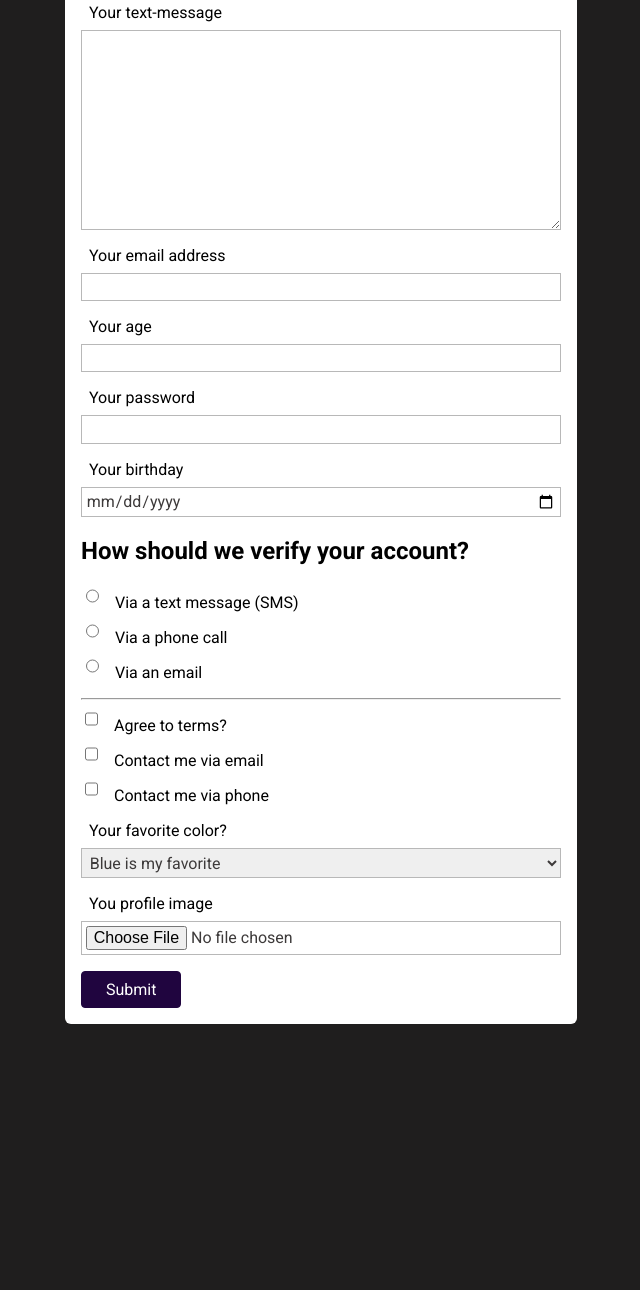
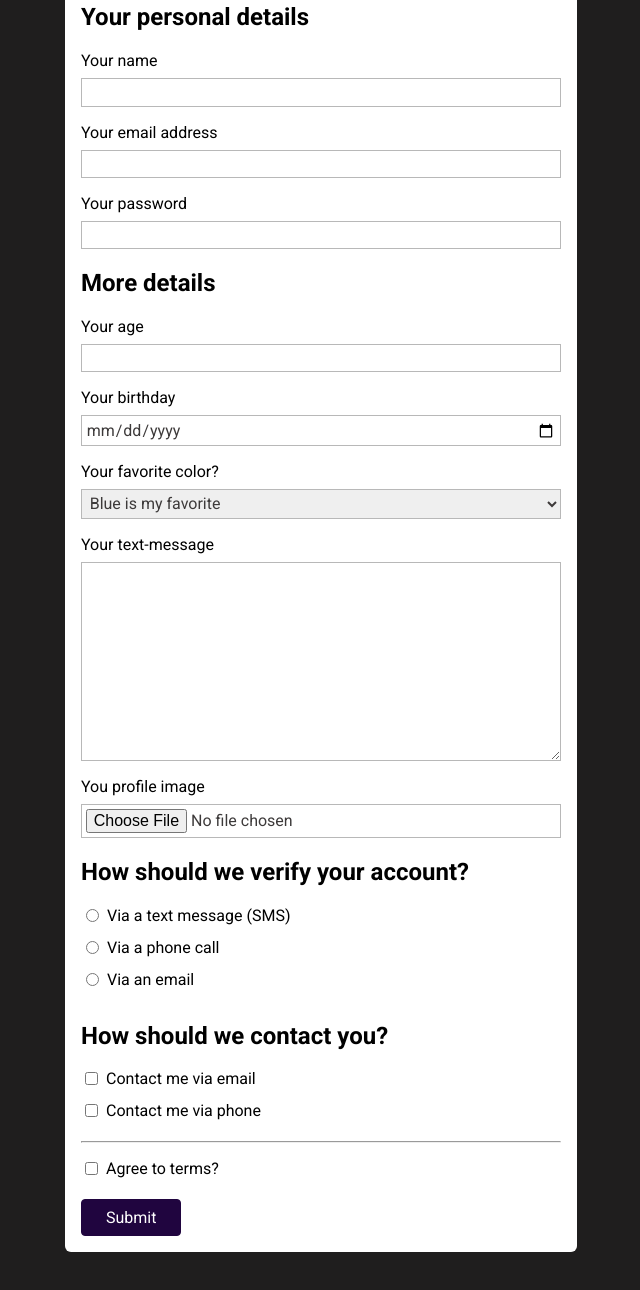
Before and after one commit to avishkaindula/0010-forms-project, a plain HTML site: page index.html in a window 1280 px wide. Shown: the part 140-1430 px from the top of the page, without its empty margins (319-959 px from the left). Before the commit the page ends 1212 px from the top, so only its background shows below. Drawn offline with Linux system fonts and the light colour scheme.

Commit message:
adding semantics and structuring the form

```diff
--- a/index.html
+++ b/index.html
@@ -13,8 +13,12 @@
     <title>HTML Forms</title>
   </head>
   <body>
+    <header>
+      <h1>Demo Form</h1>
+    </header>
+    <main>
+      <form action="/" method="GET">
         <!-- we typically write elements like input,button inside "form" element. -->
-    <form action="/" method="POST">
         <!-- <form action="/user-data" method="POST"> -->
         <!-- action attribute is used to define the URL this request should sent to. -->
         <!-- just a / means that the request was sent to the initial page.(index.html page)
@@ -26,6 +30,11 @@
         <!-- post is used whenever we need to store some data in a backend database. -->
         <!-- for post requests, any data that will be submitted will be part of the request itself. -->
         <!-- it's some kind of metadata that is attached to it. -->
+
+        <section>
+          <h2>Your personal details</h2>
+          <ul>
+            <li>
               <label for="user-name-id">Your name</label>
               <!-- label element is used to display the details about the input we expect. -->
               <input type="text" name="user-name" id="user-name-id" />
@@ -35,7 +44,55 @@
               <!-- when we add a name attribute to the input element, the data we write inside the boxes will be
               automatically "attached" to that name by the outgoing request even when the request fails. -->
               <!-- input types - text, email, number, password, date, radio, checkbox, file -->
+            </li>
+            <li>
+              <label for="user-email-id">Your email address</label>
+              <input type="email" name="user-email" id="user-email-id" />
+            </li>
+            <li>
+              <label for="user-password-id">Your password</label>
+              <input
+                type="password"
+                name="user-password"
+                id="user-password-id"
+              />
+            </li>
+          </ul>
+        </section>
 
+        <section>
+          <h2>More details</h2>
+          <ul>
+            <li>
+              <label for="user-age-id">Your age</label>
+              <input
+                type="number"
+                step="0.5"
+                name="user-age"
+                id="user-age-id"
+              />
+              <!-- step tells the browser how much value does it increase or decrease when clicking
+              the arrow buttons. -->
+            </li>
+            <li>
+              <label for="user-birthday-id">Your birthday</label>
+              <input type="date" name="user-birthday" id="user-birthday-id" />
+            </li>
+            <li>
+              <label for="favorite-color-id">Your favorite color?</label>
+              <select name="favorite-color" id="favorite-color-id">
+                <!-- this is how we create a dropdown menu. -->
+                <option value="blue">Blue is my favorite</option>
+                <option value="black">Black is my favorite</option>
+                <option value="red">Red is my favorite</option>
+              </select>
+              <!-- only the selected item's value will be assigned to the "favorite-color"
+              name in the url. -->
+            </li>
+          </ul>
+        </section>
+
+        <section>
           <label for="user-message-id">Your text-message</label>
           <textarea
             name="user-message"
@@ -45,32 +102,29 @@
           ></textarea>
           <!-- textarea is void element (it doesn't have a content) but it still has a
           closing tag.  -->
+        </section>
 
-      <label for="user-email-id">Your email address</label>
-      <input type="email" name="user-email" id="user-email-id" />
+        <section>
+          <label for="input-file-id">You profile image</label>
+          <input type="file" id="input-file-id" />
+          <!-- This is a file picker. -->
+        </section>
 
-      <label for="user-age-id">Your age</label>
-      <input type="number" step="0.5" name="user-age" id="user-age-id" />
-      <!-- step tells the browser how much value does it increase or decrease when clicking
-      the arrow buttons. -->
-
-      <label for="user-password-id">Your password</label>
-      <input type="password" name="user-password" id="user-password-id" />
-
-      <label for="user-birthday-id">Your birthday</label>
-      <input type="date" name="user-birthday" id="user-birthday-id" />
-
+        <section>
           <h2>How should we verify your account?</h2>
-      <div class="form-control-inline">
+          <ul>
+            <li class="form-control-inline">
               <input
                 type="radio"
                 name="user-radio"
                 id="verify-text-message-id"
                 value="text-message"
               />
-        <label for="verify-text-message-id">Via a text message (SMS)</label>
-      </div>
-      <div class="form-control-inline">
+              <label for="verify-text-message-id"
+                >Via a text message (SMS)</label
+              >
+            </li>
+            <li class="form-control-inline">
               <input
                 type="radio"
                 name="user-radio"
@@ -78,8 +132,8 @@
                 value="phone"
               />
               <label for="verify-phone-call-id">Via a phone call</label>
-      </div>
-      <div class="form-control-inline">
+            </li>
+            <li class="form-control-inline">
               <input
                 type="radio"
                 name="user-radio"
@@ -87,23 +141,20 @@
                 value="email"
               />
               <label for="verify-email-id">Via an email</label>
-      </div>
+            </li>
             <!-- the name of all the radio inputs should be "identical". -->
             <!-- we can only select "one" of the radio input options. -->
             <!-- value is the actual output that gets submitted once one of this
             radio inputs are selected. -->
             <!-- only the selected item's value will be assigned to the "user-radio"
             name in the url. -->
+          </ul>
+        </section>
 
-      <hr />
-      <!-- this is just a horizontal line. -->
-
-      <div class="form-control-inline">
-        <input type="checkbox" id="agree-terms" name="terms" />
-        <label for="agree-terms">Agree to terms?</label>
-      </div>
-
-      <div class="form-control-inline">
+        <section>
+          <h2>How should we contact you?</h2>
+          <ul>
+            <li class="form-control-inline">
               <input
                 type="checkbox"
                 id="contact-email"
@@ -111,8 +162,8 @@
                 value="email"
               />
               <label for="contact-email">Contact me via email</label>
-      </div>
-      <div class="form-control-inline">
+            </li>
+            <li class="form-control-inline">
               <input
                 type="checkbox"
                 id="contact-phone"
@@ -120,28 +171,29 @@
                 value="phone"
               />
               <label for="contact-phone">Contact me via phone</label>
-      </div>
+            </li>
             <!-- we can select more than one checkbox options. -->
             <!-- the url changes according to the changes that we are submitting by clicking the
             submit button. -->
             <!-- if the user select both email and phone contact checkboxes, both email and phone
             values will be assigned to "contact" name in the url. -->
+          </ul>
+        </section>
 
-      <label for="favorite-color-id">Your favorite color?</label>
-      <select name="favorite-color" id="favorite-color-id">
-        <!-- this is how we create a dropdown menu. -->
-        <option value="blue">Blue is my favorite</option>
-        <option value="black">Black is my favorite</option>
-        <option value="red">Red is my favorite</option>
-      </select>
-      <!-- only the selected item's value will be assigned to the "favorite-color"
-      name in the url. -->
+        <hr />
+        <!-- this is just a horizontal line. -->
 
-      <label for="input-file-id">You profile image</label>
-      <input type="file" id="input-file-id" />
-      <!-- This is a file picker. -->
+        <section id="terms-styling">
+          <div class="form-control-inline">
+            <input type="checkbox" id="agree-terms" name="terms" />
+            <label for="agree-terms">Agree to terms?</label>
+          </div>
+        </section>
 
+        <section>
           <button>Submit</button>
+        </section>
       </form>
+    </main>
   </body>
 </html>
--- a/styles.css
+++ b/styles.css
@@ -1,6 +1,17 @@
 body {
   background-color: rgb(31, 30, 30);
-  font-family: 'Roboto', sans-serif;
+  font-family: "Roboto", sans-serif;
+}
+
+h1 {
+  text-align: center;
+  color: white;
+}
+
+ul {
+  list-style: none;
+  margin: 0;
+  padding: 0;
 }
 
 form {
@@ -12,7 +23,8 @@ form {
 }
 
 label {
-  margin: 0.5rem;
+  margin-left: 0rem;
+  margin-bottom: 0.5rem;
   display: block;
 }
 
@@ -65,3 +77,8 @@ button:hover {
   width: auto;
   margin-right: 0.5rem;
 }
+
+#terms-styling {
+  margin-top: 1rem;
+  margin-bottom: 0.5rem;
+}
```
Lines whose indentation alone changed are shown as unchanged.
